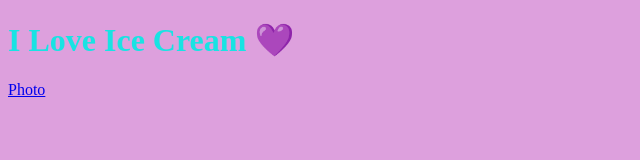
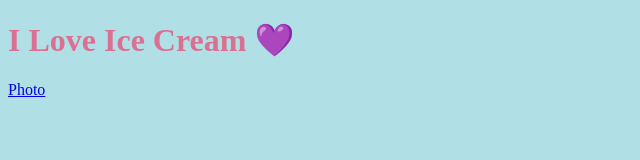
Before and after one commit to Mary-7777/Croissant, a plain HTML site: page index.html in a window 1280 px wide. Shown: the whole page, without its empty margins (0-640 px from the left). Drawn offline with Linux system fonts and the light colour scheme.

Commit message:
changed colours

```diff
--- a/css/style.css
+++ b/css/style.css
@@ -1,8 +1,8 @@
 body {
-  background-color: plum;
+  background-color: powderblue;
 }
 
 h1 {
-  color: rgb(24, 227, 227);
+  color: palevioletred;
   text-align: left;
 }
```
